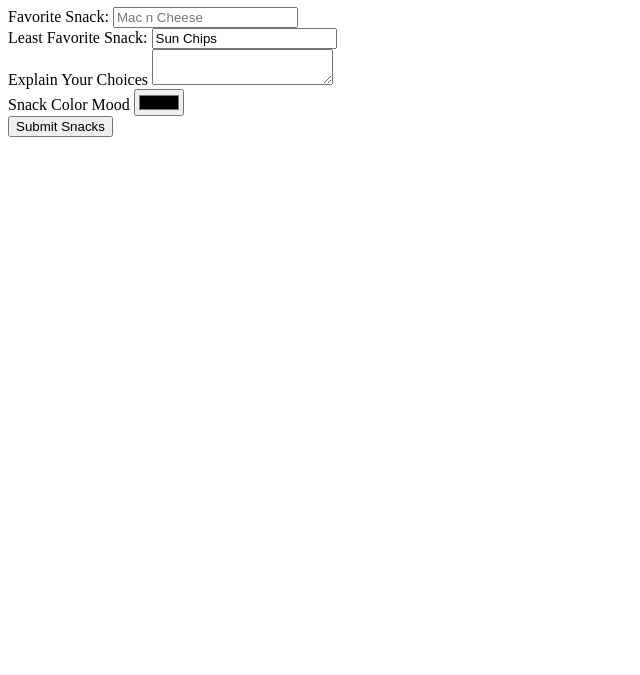
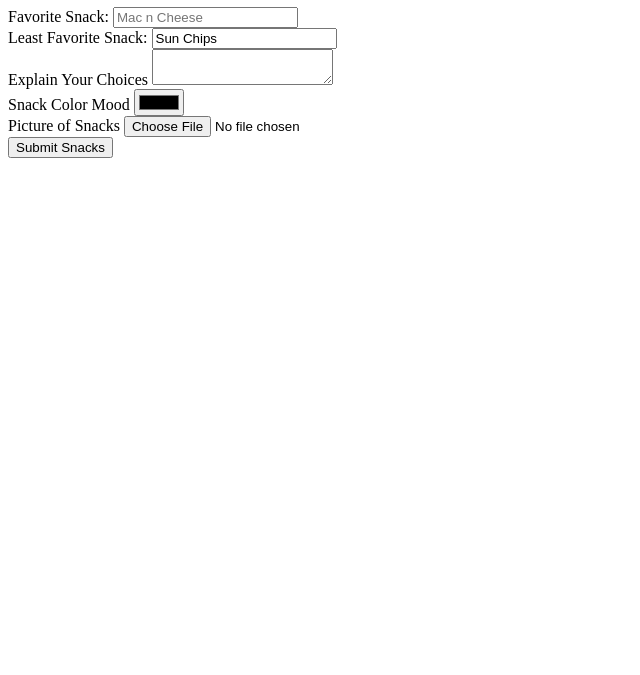
Before and after one commit to SolarWatcher/SP25-210, a plain HTML site: page homework-3/index.html in a window 1280 px wide. Shown: the part 125-800 px from the top of the page, without its empty margins (0-640 px from the left). Drawn offline with Linux system fonts and the light colour scheme.

Commit message:
added snack pictures

```diff
--- a/homework-3/index.html
+++ b/homework-3/index.html
@@ -51,6 +51,11 @@
         <input type="color" name="snackColormood" id="snackColorMood" />
       </div>
 
+      <div>
+        <label for="snackPic">Picture of Snacks</label>
+        <input type="file" accept="image" name="snackPic" id="snackPic" />
+      </div>
+
       <input type="submit" value="Submit Snacks" />
     </form>
   </body>
```
